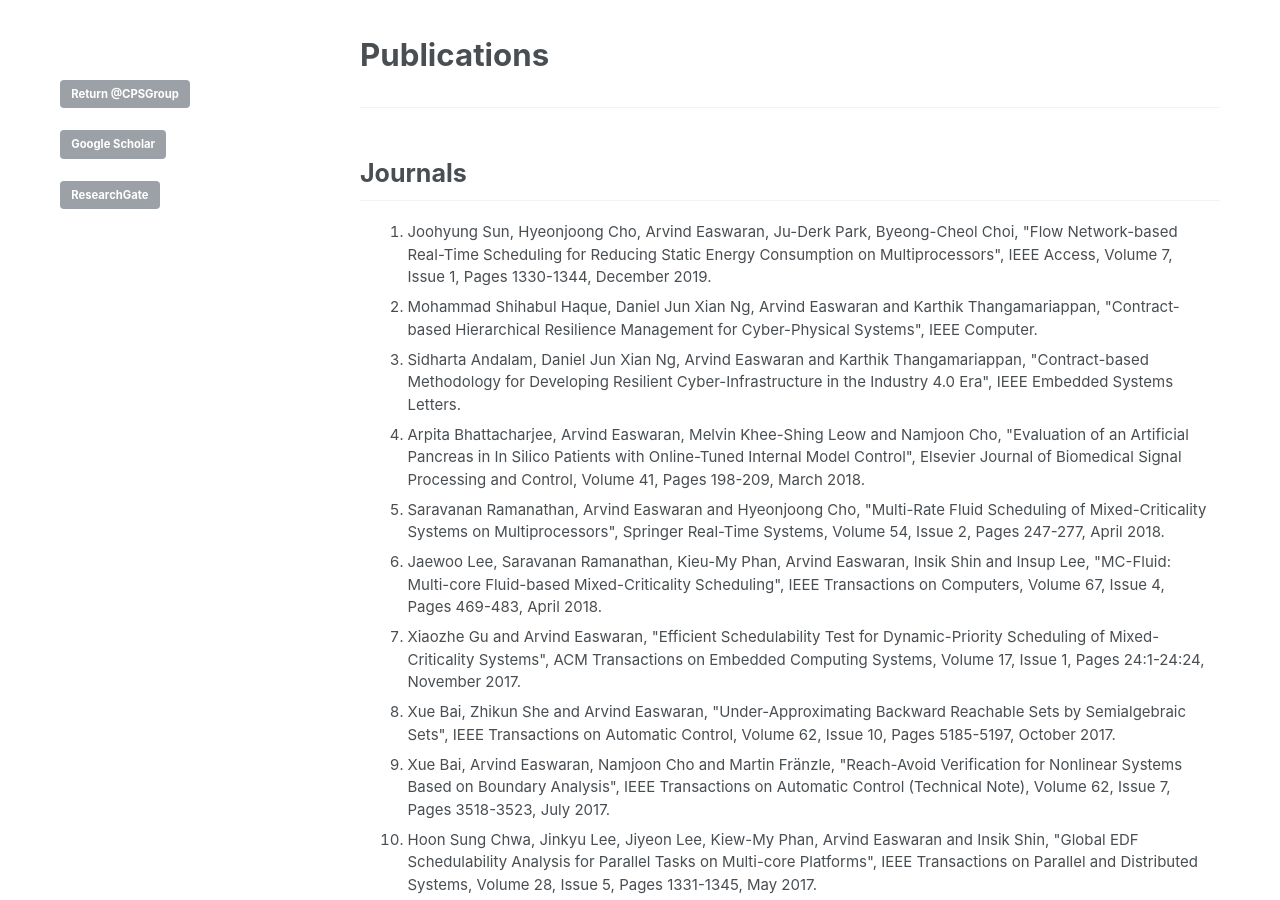
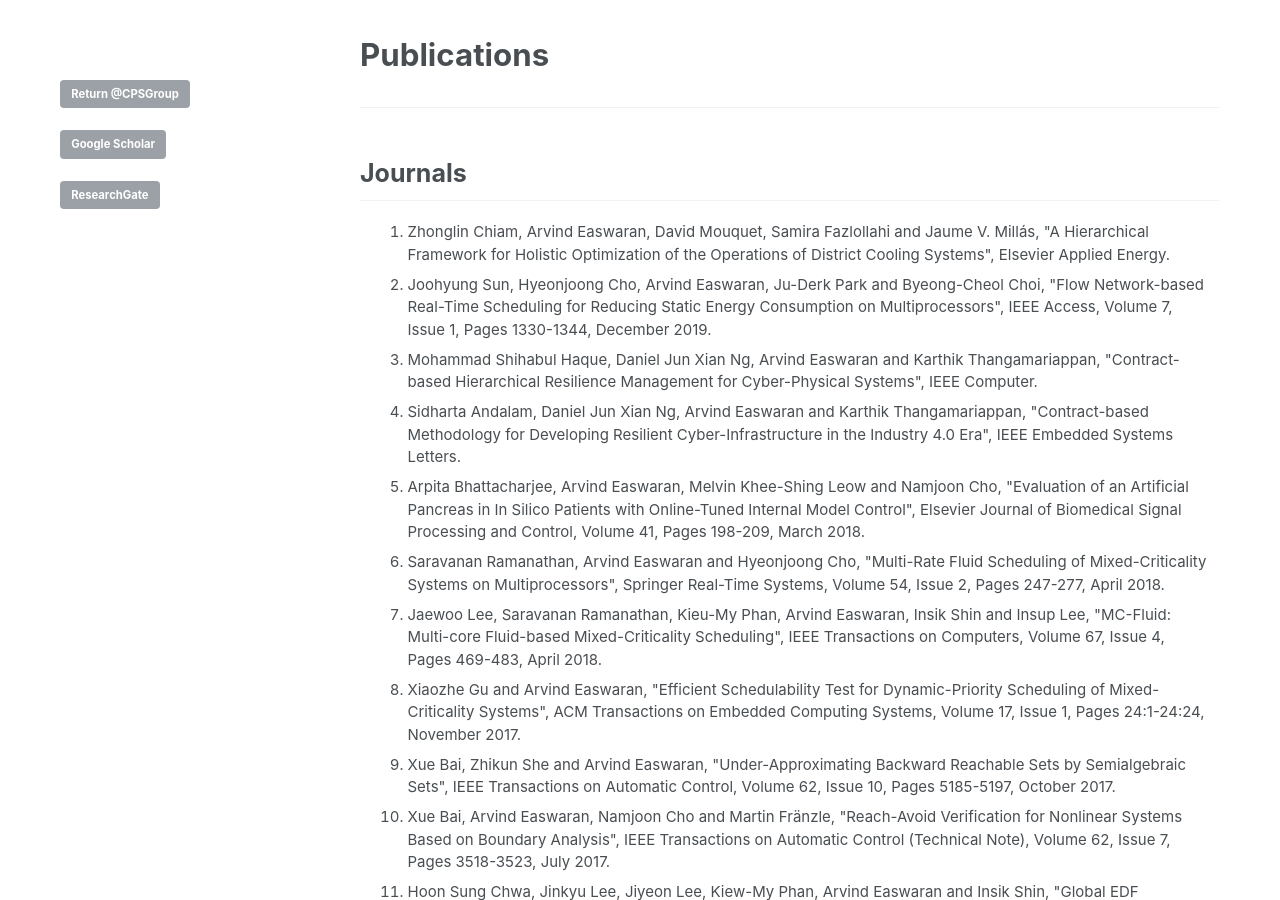
Before and after one commit to CPS-research-group/CPS-research-group.github.io, a Jekyll site: the page built from _pages/research_profile.md, in a window 1280 px wide and 900 px high. Built offline with Jekyll 4.4.1, drawn with Linux system fonts in a browser that asks for light colours.

Commit message:
Updates to pub.

```diff
--- a/_pages/research_profile.md
+++ b/_pages/research_profile.md
@@ -24,7 +24,8 @@ a.a:active {color:#0000FF; text-decoration:none;}
 ## Journals
 
   <ol>
-    <li class="a">Joohyung Sun, Hyeonjoong Cho, Arvind Easwaran, Ju-Derk Park, Byeong-Cheol Choi, "Flow Network-based Real-Time Scheduling for Reducing Static Energy Consumption on Multiprocessors", IEEE Access, Volume 7, Issue 1, Pages 1330-1344, December 2019.</li>
+    <li class="a">Zhonglin Chiam, Arvind Easwaran, David Mouquet, Samira Fazlollahi and Jaume V. Mill&aacute;s, "A Hierarchical Framework for Holistic Optimization of the Operations of District Cooling Systems", Elsevier Applied Energy.</li>
+    <li class="a">Joohyung Sun, Hyeonjoong Cho, Arvind Easwaran, Ju-Derk Park and Byeong-Cheol Choi, "Flow Network-based Real-Time Scheduling for Reducing Static Energy Consumption on Multiprocessors", IEEE Access, Volume 7, Issue 1, Pages 1330-1344, December 2019.</li>
     <li class="a">Mohammad Shihabul Haque, Daniel Jun Xian Ng, Arvind Easwaran and Karthik Thangamariappan, "Contract-based Hierarchical Resilience Management for Cyber-Physical Systems", IEEE Computer.</li>
     <li class="a">Sidharta Andalam, Daniel Jun Xian Ng, Arvind Easwaran and Karthik Thangamariappan, "Contract-based Methodology for Developing Resilient Cyber-Infrastructure in the Industry 4.0 Era", IEEE Embedded Systems Letters.</li>
     <li class="a">Arpita Bhattacharjee, Arvind Easwaran, Melvin Khee-Shing Leow and Namjoon Cho, "Evaluation of an Artificial Pancreas in In Silico Patients with Online-Tuned Internal Model Control", Elsevier Journal of Biomedical Signal Processing and Control, Volume 41, Pages 198-209, March 2018.</li>
```
